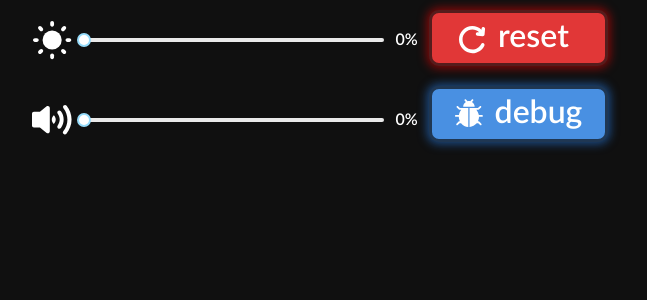
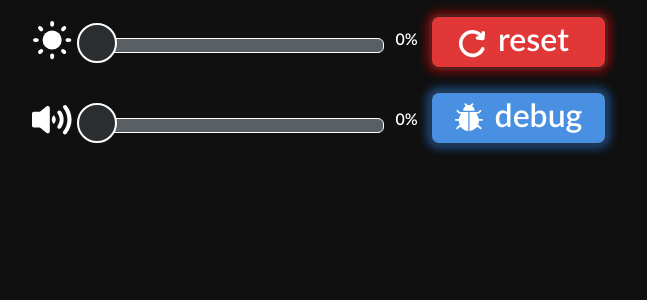
Before and after one commit to AEPi-AK/barnyard-console, a React (Create React App) app in the folder react/: page / in a window 1280 px wide. Shown: the top 300 px of the page, without its empty margins (333-980 px from the left). Built offline with nearby package versions, Linux system fonts and the light colour scheme.

Commit message:
Progress.

```diff
--- a/react/src/App.css
+++ b/react/src/App.css
@@ -5,6 +5,7 @@
 .App-settingsPanel {
   display: flex;
   justify-content: center;
+  align-items: center;
 }
 
 .App-sliders {
@@ -74,3 +75,27 @@
 .ConsoleSlider-label {
   margin-left: 12px;
 }
+
+.rc-slider-handle {
+  width: 40px;
+  height: 40px;
+  margin-top: -15px;
+  background-color: #2b2e30;
+  border: 2px solid white;
+}
+
+.rc-slider-handle:hover {
+  border-color: white;
+}
+
+.rc-slider-rail {
+  height: 15px;
+  background-color: #595f62;
+  border: 1px solid white;
+}
+
+.rc-slider-track {
+  height: 15px;
+  background-color: #595f62;
+  border: 1px solid white;
+}
--- a/react/src/App.js
+++ b/react/src/App.js
@@ -8,13 +8,15 @@ import BrightnessIcon from './images/brightness.svg'
 import VolumeIcon from './images/volume.svg'
 import './App.css'
 
+const SERVER_URL="http://barnyard-nuc.local"
+
 class ConsoleButton extends Component {
 
   render() {
-    const { className, label, icon } = this.props
+    const { className, label, icon, onClick } = this.props
     const buttonClasses = classNames('ConsoleButton', this.props.className)
     return (
-      <div className={buttonClasses}>
+      <div className={buttonClasses} onClick={onClick}>
         <img className="ConsoleButton-icon" src={icon}/>
         <div>{label}</div>
       </div>
@@ -38,6 +40,7 @@ class ConsoleSlider extends Component {
   }
 
   onChange = (value) => {
+    {this.props.onChange(value)}
     this.setState({value: value});
   }
 
@@ -53,16 +56,42 @@ class ConsoleSlider extends Component {
 }
 
 class App extends Component {
+
+  constructor() {
+    super();
+    this.state = {
+      normalMode: true,
+    };
+  }
+
+  onBrightnessChange = (value) => {
+    fetch(`${SERVER_URL}/settings/brightness/${value}`, {
+      method: "POST",
+    })
+  }
+
+  onVolumeChange = (value) => {
+    fetch(`${SERVER_URL}/settings/volume/${value}`, {
+      method: "POST",
+    })
+  }
+
+  onResetClick() {
+    fetch(`${SERVER_URL}/reset`, {
+      method: "POST",
+    })
+  }
+
   render() {
     return (
         <div className="App">
           <div className="App-settingsPanel">
             <div className="App-sliders">
-            <ConsoleSlider icon={BrightnessIcon} percentage={50} min={0} max={255}/>
-            <ConsoleSlider icon={VolumeIcon} percentage={50} min={0} max={100}/>
+              <ConsoleSlider icon={BrightnessIcon} min={0} max={255} onChange={this.onBrightnessChange}/>
+              <ConsoleSlider icon={VolumeIcon} min={0} max={100} onChange={this.onVolumeChange}/>
             </div>
             <div className="App-buttons">
-            <ConsoleButton className="ResetButton" label="reset" icon={ResetIcon}/>
+              <ConsoleButton className="ResetButton" label="reset" icon={ResetIcon} onClick={this.onResetClick}/>
               <ConsoleButton className="DebugButton" label="debug" icon={DebugIcon}/>
             </div>
           </div>
```
Lines whose indentation alone changed are shown as unchanged.
